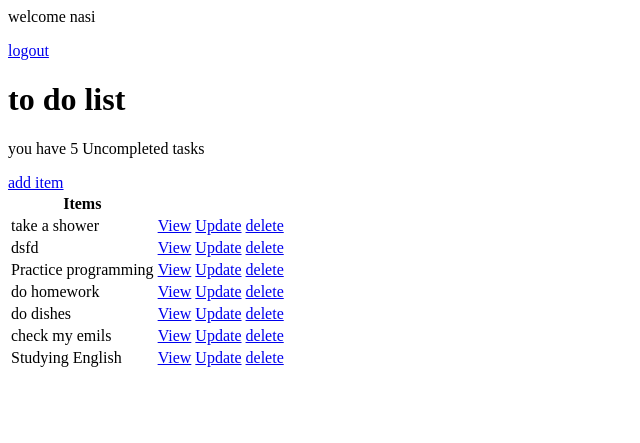
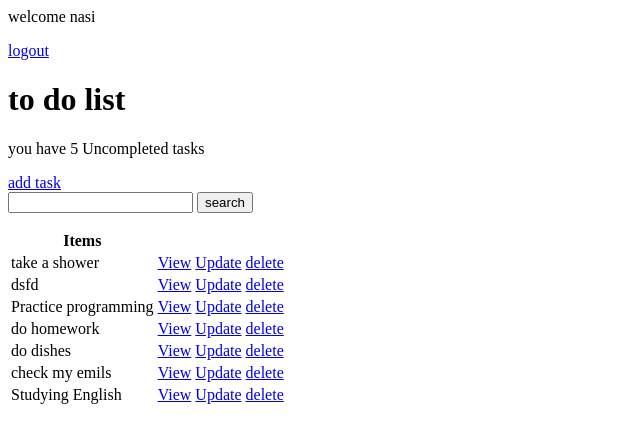
Before and after one commit to nastaranxyousefi/To-Do-list-with-Django, a Django app: page / in a window 1280 px wide. Shown: the top 443 px of the page, without its empty margins (0-640 px from the left). Run offline with Django 3.2, Linux system fonts and the light colour scheme; a user stored in the database is signed in; data comes from the database, SQL or seed files in the repository; both versions use the stored data as it was after the commit.

Commit message:
implementing search input for tasks

```diff
--- a/base/templates/base/task_list.html
+++ b/base/templates/base/task_list.html
@@ -16,7 +16,14 @@
 <p> hooray! You have completed all of your tasks.</p>
 {% endif %}
 
-<a href="{% url 'task_create' %}">add item</a>
+<a href="{% url 'task_create' %}">add task</a>
+
+<form method="GET">
+    <input type="text" name="search-area" value="{{search_input}}">
+    <input type="submit" value="search">
+
+</form>
+
 
 <table>
     <tr>
--- a/base/views.py
+++ b/base/views.py
@@ -48,6 +48,15 @@ class TaskListView(LoginRequiredMixin, generic.ListView):
         context = super().get_context_data(**kwargs)
         context['tasks'] = context['tasks'].filter(user=self.request.user)
         context['count'] = context['tasks'].filter(complete=False).count()
+
+        search_input = self.request.GET.get('search-area') or ''
+        if search_input:
+            context['tasks'] = context['tasks'].filter(title__startswith=search_input)
+
+        context['search_input'] = search_input
+
+
+
         return context
 
 
```
Also changed, not shown: db.sqlite3.
